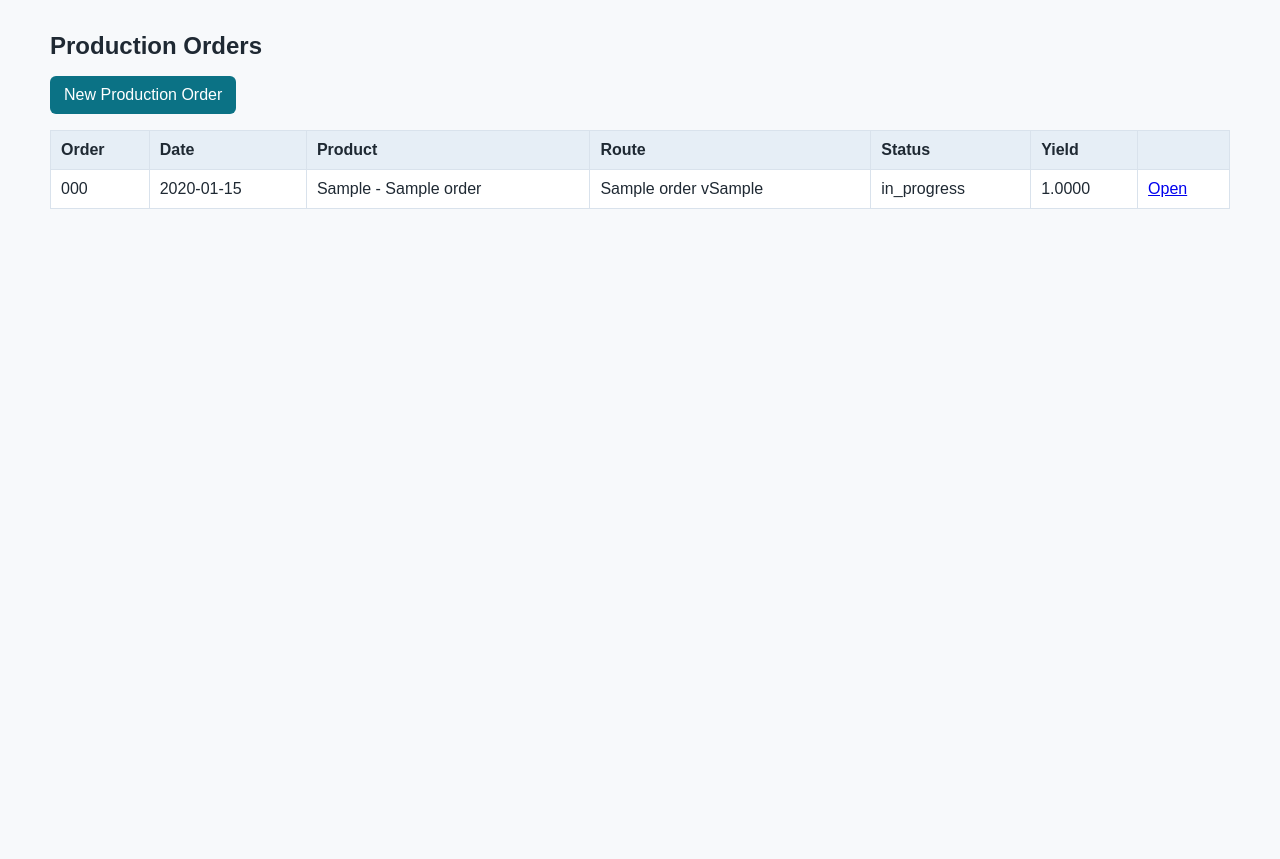
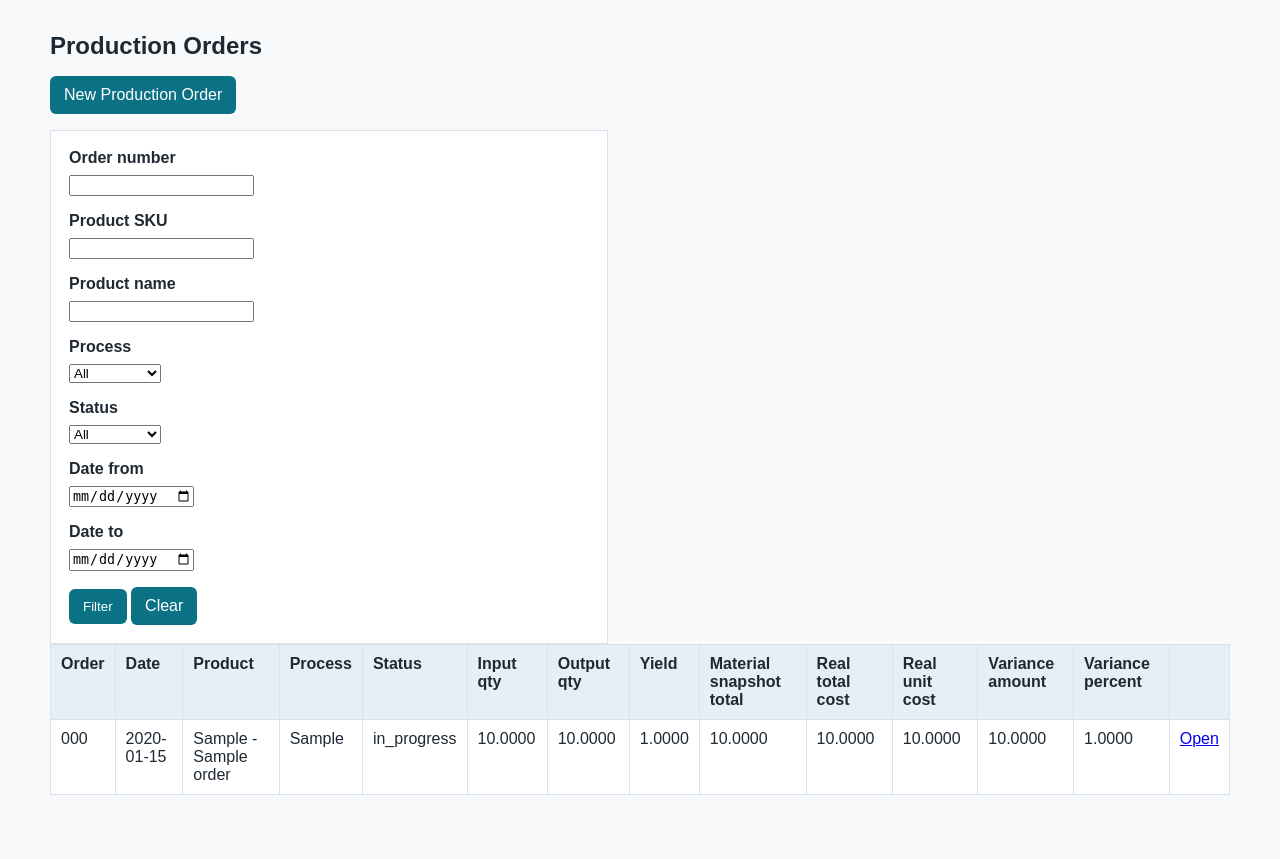
Before and after one commit to Jothaqb/mvp-costeo-produccion, a FastAPI app: page /production-orders in a window 1280 px wide. Shown: the part 46-905 px from the top of the page. Before the commit the page ends 255 px from the top, so only its background shows below. Run offline with FastAPI, Linux system fonts and the light colour scheme; tables that the repository leaves empty hold one stand-in row (values such as "Sample post").

Commit message:
Sprint 5: add variance tracking and production order history filters

```diff
--- a/app/database.py
+++ b/app/database.py
@@ -85,6 +85,21 @@ def ensure_sprint4_costing_columns() -> None:
         )
 
 
+def ensure_sprint5_comparison_columns() -> None:
+    if engine.dialect.name != "sqlite":
+        return
+
+    with engine.begin() as connection:
+        _ensure_columns(
+            connection,
+            "production_orders",
+            {
+                "variance_amount": "NUMERIC(12, 4)",
+                "variance_percent": "NUMERIC(12, 4)",
+            },
+        )
+
+
 def _ensure_columns(connection, table_name: str, column_definitions: dict[str, str]) -> None:
     columns = connection.exec_driver_sql(f"PRAGMA table_info({table_name})").fetchall()
     if not columns:
--- a/app/main.py
+++ b/app/main.py
@@ -13,6 +13,7 @@ from app.database import (
     ensure_product_default_route_column,
     ensure_product_is_manufactured_column,
     ensure_sprint4_costing_columns,
+    ensure_sprint5_comparison_columns,
     get_db,
 )
 from app.models import (
@@ -31,7 +32,7 @@ from app.models import (
     Route,
     RouteActivity,
 )
-from app.schemas import ComponentType, ProcessType
+from app.schemas import ComponentType, ProcessType, ProductionOrderStatus
 from app.services.config_service import (
     ValidationError,
     parse_decimal,
@@ -58,6 +59,7 @@ Base.metadata.create_all(bind=engine)
 ensure_product_default_route_column()
 ensure_product_is_manufactured_column()
 ensure_sprint4_costing_columns()
+ensure_sprint5_comparison_columns()
 
 app = FastAPI(title="Real Production Costing MVP")
 app.mount("/static", StaticFiles(directory="app/static"), name="static")
@@ -76,6 +78,10 @@ def _parse_optional_date(value: str) -> date | None:
 
 def _process_types() -> list[str]:
     return [item.value for item in ProcessType]
+
+
+def _production_order_statuses() -> list[str]:
+    return [item.value for item in ProductionOrderStatus]
 
 
 def _production_order_detail_response(
@@ -596,12 +602,59 @@ def update_product_route(
 
 
 @app.get("/production-orders", response_class=HTMLResponse)
-def list_production_orders(request: Request, db: Session = Depends(get_db)) -> HTMLResponse:
-    orders = db.query(ProductionOrder).order_by(ProductionOrder.production_date.desc(), ProductionOrder.id.desc()).all()
+def list_production_orders(
+    request: Request,
+    order_number: str = Query(""),
+    product_sku: str = Query(""),
+    product_name: str = Query(""),
+    process_type: str = Query(""),
+    status: str = Query(""),
+    date_from: date | None = Query(None),
+    date_to: date | None = Query(None),
+    db: Session = Depends(get_db),
+) -> HTMLResponse:
+    filters = {
+        "order_number": order_number.strip(),
+        "product_sku": product_sku.strip(),
+        "product_name": product_name.strip(),
+        "process_type": process_type.strip(),
+        "status": status.strip(),
+        "date_from": date_from,
+        "date_to": date_to,
+    }
+    order_query = db.query(ProductionOrder)
+    if filters["order_number"]:
+        order_query = order_query.filter(
+            ProductionOrder.internal_order_number.ilike(f"%{filters['order_number']}%")
+        )
+    if filters["product_sku"]:
+        order_query = order_query.filter(
+            ProductionOrder.product_sku_snapshot.ilike(f"%{filters['product_sku']}%")
+        )
+    if filters["product_name"]:
+        order_query = order_query.filter(
+            ProductionOrder.product_name_snapshot.ilike(f"%{filters['product_name']}%")
+        )
+    if filters["process_type"] in _process_types():
+        order_query = order_query.filter(ProductionOrder.process_type == filters["process_type"])
+    if filters["status"] in _production_order_statuses():
+        order_query = order_query.filter(ProductionOrder.status == filters["status"])
+    if filters["date_from"]:
+        order_query = order_query.filter(ProductionOrder.production_date >= filters["date_from"])
+    if filters["date_to"]:
+        order_query = order_query.filter(ProductionOrder.production_date <= filters["date_to"])
+
+    orders = order_query.order_by(ProductionOrder.production_date.desc(), ProductionOrder.id.desc()).all()
     return templates.TemplateResponse(
         request=request,
         name="production_orders_list.html",
-        context={"title": "Production Orders", "orders": orders},
+        context={
+            "title": "Production Orders",
+            "orders": orders,
+            "filters": filters,
+            "process_types": _process_types(),
+            "statuses": _production_order_statuses(),
+        },
     )
 
 
--- a/app/models.py
+++ b/app/models.py
@@ -208,6 +208,8 @@ class ProductionOrder(Base):
     real_machine_cost_total: Mapped[Decimal | None] = mapped_column(Numeric(12, 4), nullable=True)
     real_total_cost: Mapped[Decimal | None] = mapped_column(Numeric(12, 4), nullable=True)
     real_unit_cost: Mapped[Decimal | None] = mapped_column(Numeric(12, 4), nullable=True)
+    variance_amount: Mapped[Decimal | None] = mapped_column(Numeric(12, 4), nullable=True)
+    variance_percent: Mapped[Decimal | None] = mapped_column(Numeric(12, 4), nullable=True)
     status: Mapped[str] = mapped_column(String(50), default="draft", nullable=False)
     notes: Mapped[str | None] = mapped_column(String(500), nullable=True)
     created_at: Mapped[datetime] = mapped_column(DateTime, default=datetime.utcnow, nullable=False)
--- a/app/services/costing_service.py
+++ b/app/services/costing_service.py
@@ -88,6 +88,11 @@ def calculate_order_cost(db: Session, order: ProductionOrder) -> None:
     order.real_machine_cost_total = machine_total
     order.real_total_cost = material_total + labor_total + overhead_total + machine_total
     order.real_unit_cost = order.real_total_cost / order.output_qty
+    order.variance_amount = order.real_total_cost - order.material_snapshot_cost_total
+    if order.material_snapshot_cost_total > ZERO:
+        order.variance_percent = order.variance_amount / order.material_snapshot_cost_total
+    else:
+        order.variance_percent = None
 
 
 def _calculate_material_total(order: ProductionOrder) -> Decimal:
--- a/app/templates/production_orders_list.html
+++ b/app/templates/production_orders_list.html
@@ -4,15 +4,59 @@
   <section>
     <h1>Production Orders</h1>
     <p><a class="button" href="/production-orders/new">New Production Order</a></p>
+    <form method="get" action="/production-orders" class="filters">
+      <label for="order_number">Order number</label>
+      <input id="order_number" name="order_number" value="{{ filters.order_number }}">
+
+      <label for="product_sku">Product SKU</label>
+      <input id="product_sku" name="product_sku" value="{{ filters.product_sku }}">
+
+      <label for="product_name">Product name</label>
+      <input id="product_name" name="product_name" value="{{ filters.product_name }}">
+
+      <label for="process_type">Process</label>
+      <select id="process_type" name="process_type">
+        <option value="">All</option>
+        {% for process_type in process_types %}
+          <option value="{{ process_type }}" {% if filters.process_type == process_type %}selected{% endif %}>
+            {{ process_type }}
+          </option>
+        {% endfor %}
+      </select>
+
+      <label for="status">Status</label>
+      <select id="status" name="status">
+        <option value="">All</option>
+        {% for status in statuses %}
+          <option value="{{ status }}" {% if filters.status == status %}selected{% endif %}>{{ status }}</option>
+        {% endfor %}
+      </select>
+
+      <label for="date_from">Date from</label>
+      <input id="date_from" name="date_from" type="date" value="{{ filters.date_from or '' }}">
+
+      <label for="date_to">Date to</label>
+      <input id="date_to" name="date_to" type="date" value="{{ filters.date_to or '' }}">
+
+      <button type="submit">Filter</button>
+      <a class="button" href="/production-orders">Clear</a>
+    </form>
     <table>
       <thead>
         <tr>
           <th>Order</th>
           <th>Date</th>
           <th>Product</th>
-          <th>Route</th>
+          <th>Process</th>
           <th>Status</th>
+          <th>Input qty</th>
+          <th>Output qty</th>
           <th>Yield</th>
+          <th>Material snapshot total</th>
+          <th>Real total cost</th>
+          <th>Real unit cost</th>
+          <th>Variance amount</th>
+          <th>Variance percent</th>
           <th></th>
         </tr>
       </thead>
@@ -22,9 +66,16 @@
             <td>{{ order.internal_order_number }}</td>
             <td>{{ order.production_date }}</td>
             <td>{{ order.product_sku_snapshot }} - {{ order.product_name_snapshot }}</td>
-            <td>{{ order.route_name_snapshot }} v{{ order.route_version_snapshot }}</td>
+            <td>{{ order.process_type }}</td>
             <td>{{ order.status }}</td>
+            <td>{{ order.input_qty or "" }}</td>
+            <td>{{ order.output_qty or "" }}</td>
             <td>{{ order.yield_percent or "" }}</td>
+            <td>{{ order.material_snapshot_cost_total if order.material_snapshot_cost_total is not none else "" }}</td>
+            <td>{{ order.real_total_cost if order.real_total_cost is not none else "" }}</td>
+            <td>{{ order.real_unit_cost if order.real_unit_cost is not none else "" }}</td>
+            <td>{{ order.variance_amount if order.variance_amount is not none else "" }}</td>
+            <td>{{ order.variance_percent if order.variance_percent is not none else "" }}</td>
             <td><a href="/production-orders/{{ order.id }}">Open</a></td>
           </tr>
         {% endfor %}
```
Also changed, not shown: app/templates/production_order_detail.html (+8 -0 lines).
